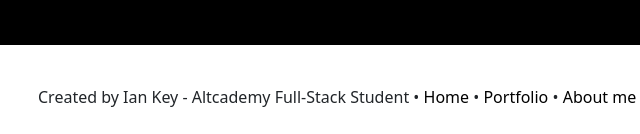
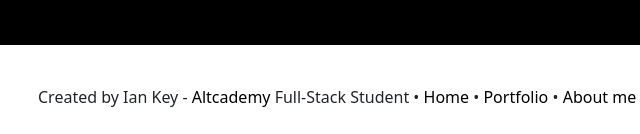
Before and after one commit to ian-key/Personal-Portfolio, a plain HTML site: page index.html in a window 1280 px wide. Shown: the part 2737-2871 px from the top of the page, 56-696 px from the left. Drawn offline with nearby package versions, Linux system fonts and the light colour scheme.

Commit message:
Forgotten the altcademy link

```diff
--- a/index.html
+++ b/index.html
@@ -219,7 +219,7 @@
       <div class="row justify-content-center justify-content-md-start mb-4">
         <div class="col-12 col-md-8">
           <ul class="list-unstyled mb-1">
-            <li class="d-inline-block pt-4">Created by Ian Key - Altcademy Full-Stack Student <span class="pl-2">•</span></li>
+            <li class="d-inline-block pt-4">Created by Ian Key - <a href="https://www.altcademy.com/" class="footer-link footer-nav">Altcademy</a> Full-Stack Student <span class="pl-2">•</span></li>
             <li class="d-inline-block"><a href="#top-nav" class="footer-link footer-nav"> Home </a><span class="pl-2 ">•</span></li>
             <li class="d-inline-block"><a href="#portfolio-section" class="footer-link footer-nav"> Portfolio </a><span class="pl-2 "></span>•</li>
             <li class="d-inline-block"><a href="#about-section" class="footer-link footer-nav"> About me</a></li>
```
